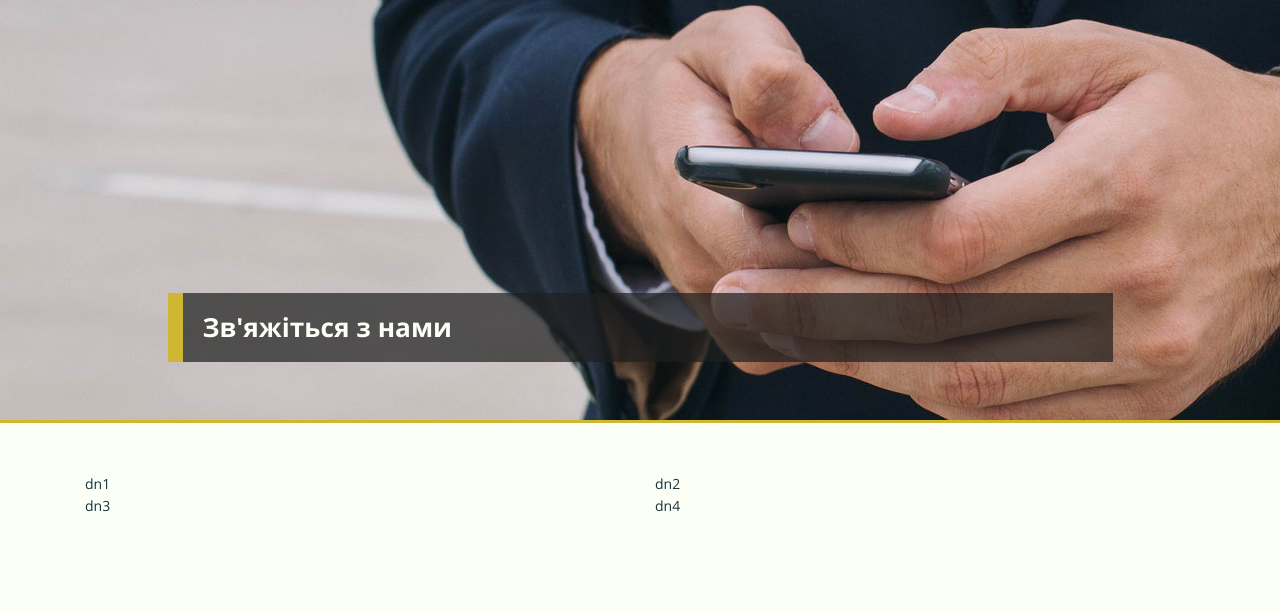
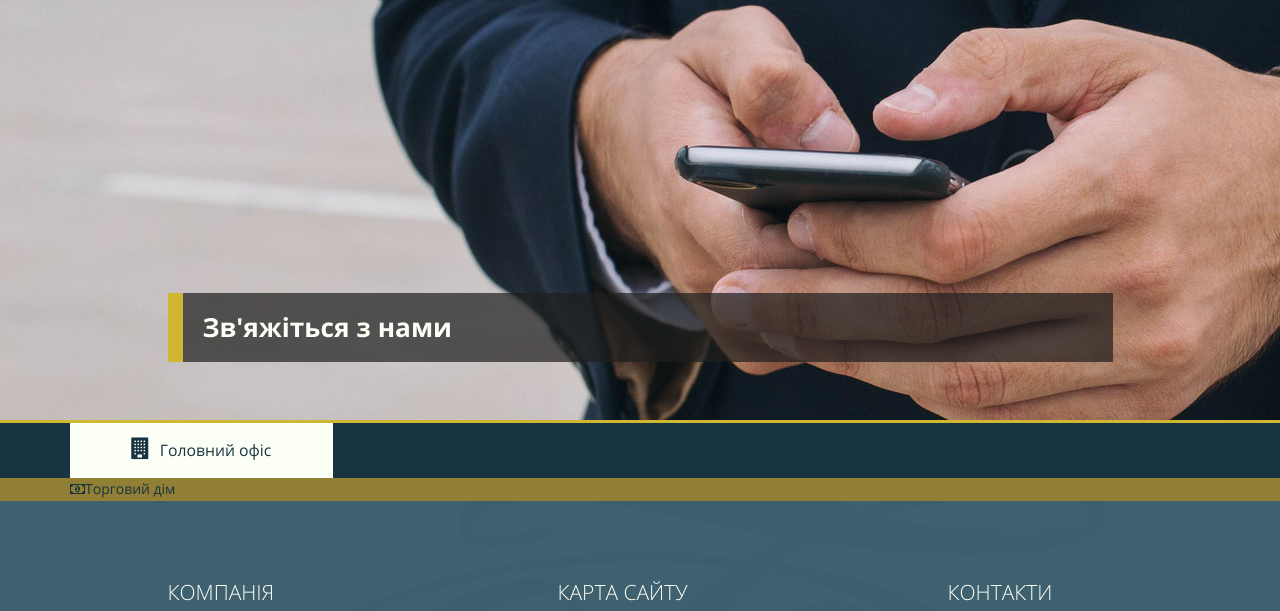
Before and after one commit to lnkz80/fed_template, a website: page app/contacts.html in a window 1280 px wide. Shown: the part 147-758 px from the top of the page. Drawn offline with Linux system fonts and the light colour scheme; some packages are replaced by stand-ins of ours.

Commit message:
contacts page
ddd

```diff
--- a/app/contacts.html
+++ b/app/contacts.html
@@ -97,24 +97,92 @@
 	</section>
 
 
-	<section class="about contacts-page container-fluid">
+	<section class="contacts-block mainoffice">
 		<div class="container">
-			<row>
+			<div class="row">
+
+				<div class="col-md-3">
+					<div class="head">
+						<i class="fa fa-building" aria-hidden="true"></i>Головний офіс
+					</div>
+				</div>
+
 				<div class="col-md-6">
-					dn1
+
 				</div>
+
+			</div>
+		</div>
+
+	</section>
+
+	<section class="contacts-block tradehouse">
+		<div class="container">
+			<div class="row">
+
+				<div class="col-md-3">
+					<div class="head">
+						<i class="fa fa-money" aria-hidden="true"></i>Торговий дім
+					</div>
+				</div>
+
 				<div class="col-md-6">
-					dn2
+
 				</div>
-				<div class="col-md-6">
-					dn3
+
+			</div>
+		</div>
+
+	</section>
+
+	<!-- <section>
+		<div class="blurtest"><div></div></div>
+	</section> -->
+
+	<!--<section class="about contacts-page container-fluid">
+		<div class="container">
+
+			 <div class="row row-flex">
+				<div class="col-md-6 contact-item-txt">
+					<h2>Головний офіс компанії</h2>
+					<div class="blur-effect">
+						<div class="overblur">
+							<p>
+								<i class="fa fa-map-marker" aria-hidden="true"></i>40022, Україна, м.Суми, вул.Тополянська 26/1
+								<br /><i class="fa fa-phone" aria-hidden="true"></i>+38 (0542) 700-770, +38 (050) 407-85-85
+								<br /><i class="fa fa-envelope" aria-hidden="true"></i>office@fmail.ua
+							</p>
+						</div>
+					</div>
 				</div>
-				<div class="col-md-6">
-					dn4
+				<div class="col-md-6 contact-item-img">
+					<img src="img/pages/contacts/main_office.jpg" alt="" class="img-responsive"> -->
+					<!-- <iframe src="https://www.google.com/maps/embed?pb=!1m14!1m12!1m3!1d1088.1223710544853!2d34.81102603002174!3d50.93610912177427!2m3!1f0!2f0!3f0!3m2!1i1024!2i768!4f13.1!5e0!3m2!1suk!2sua!4v1508920218703" width="100%" height="100%" frameborder="0" style="border:0" allowfullscreen></iframe>
 				</div>
-			</row>
+
+
+
+				<div class="col-md-6 contact-item-txt">
+					<h2 style="background-color: #907f35;">Торговий дім</h2>
+					<div class="blur-effect">
+						<div class="overblur">
+							<p>
+								<i class="fa fa-map-marker" aria-hidden="true"></i>40022, Україна, м.Суми, вул.Тополянська 26/1
+								<br /><i class="fa fa-phone" aria-hidden="true"></i>+38 (0542) 700-770, +38 (050) 407-85-85
+								<br /><i class="fa fa-envelope" aria-hidden="true"></i>office@fmail.ua
+							</p>
+						</div>
+					</div>
+				</div>
+				<div class="col-md-6 contact-item-img">
+					 <img src="img/pages/contacts/main_office.jpg" alt="" class="img-responsive"> -->
+					<!-- <iframe src="https://www.google.com/maps/embed?pb=!1m14!1m12!1m3!1d1088.1223710544853!2d34.81102603002174!3d50.93610912177427!2m3!1f0!2f0!3f0!3m2!1i1024!2i768!4f13.1!5e0!3m2!1suk!2sua!4v1508920218703" width="100%" height="100%" frameborder="0" style="border:0" allowfullscreen></iframe>
+				</div>
+
+			</div>
+
 		</div>
-	</section>
+	</section>-->
 
 	<section class="contacts">
 		<div class="container">
--- a/sass/main.sass
+++ b/sass/main.sass
@@ -379,8 +379,90 @@ body textarea:required:valid
 			color: $yellow
 			text-transform: uppercase
 
+// .blurtest
+// 	background: url("img/pages/contacts/main_office.jpg")
+// 	width: 800px
+// 	height: 800px
+// 	position: relative
+// 	div
+// 		position: absolute
+// 		width: 200px
+// 		height: 200px
+// 		overflow: hidden
+// 		background: transparent
+// 		background: url("img/pages/contacts/main_office.jpg") -300px 500px
+// 		left: 300px
+// 		top: 300px
+// 		// -webkit-filter: blur(5px)
+// 		// -moz-filter: blur(5px)
+// 		// -o-filter: blur(5px)
+// 		// -ms-filter: blur(5px)
+// 		filter: blur(5px)
+
+
+.contacts-block
+	padding: 0
+.mainoffice
+	background-color: $darkblue
+	.head
+		background-color: $greenwhite
+		color: $darkblue
+		padding: 15px 20px
+		text-align: center
+		font-size: em(18pt)
+		i
+			margin-right: 10px
+			font-size: em(22pt)
+
+.tradehouse
+	background-color: #907f35
+
+	// .contact-item-txt
+	// 	padding: 0
+	// 	h2
+	// 		display: block
+	// 		width: 100%
+	// 		background-color: $darkblue
+	// 		padding: 10px
+	// 		color: $greenwhite
+	// 		margin: 0
+	// 	div
+	// 		margin: 0
+	// 		height: 200px
+	// 		// background-color: $blue
+	// 		background: url("img/pages/contacts/main_office.jpg")
+	// 		background-size: cover
+	// 		background-position: center center
+	// 		// filter: grayscale(70%)
+	// 		.blur-effect
+	// 		.overblur
+	// 			opacity: .8
+	// 			height: 100%
+	// 			p
+	// 				display: block
+	// 				position: absolute
+	// 				bottom: 0
+	// 				background-color: #333
+	// 				width: 100%
+	// 				margin: 0px
+	// 				padding: 10px 30px
+	// 				// line-height: 36px
+	// 				font-family: "OpenSansLight", sans-serif
+	// 				font-size: 16px
+	// 				color: $greenwhite
+	// 				i
+	// 					padding-right: 15px
+	// .contact-item-img
+	// 	// overflow: hidden
+	// 	// background-color: #000
+	// 	margin: 0
+	// 	padding: 0
+
 .vam
 	vertical-align: middle
+.row-flex
+    display: flex
+    flex-flow: row wrap
 footer
 	background-color: $darkblue
 	color: $greenwhite
```
Also changed, not shown: app/_main.min.css, app/img/pages/contacts/main_office.jpg (added), 2 other files.
